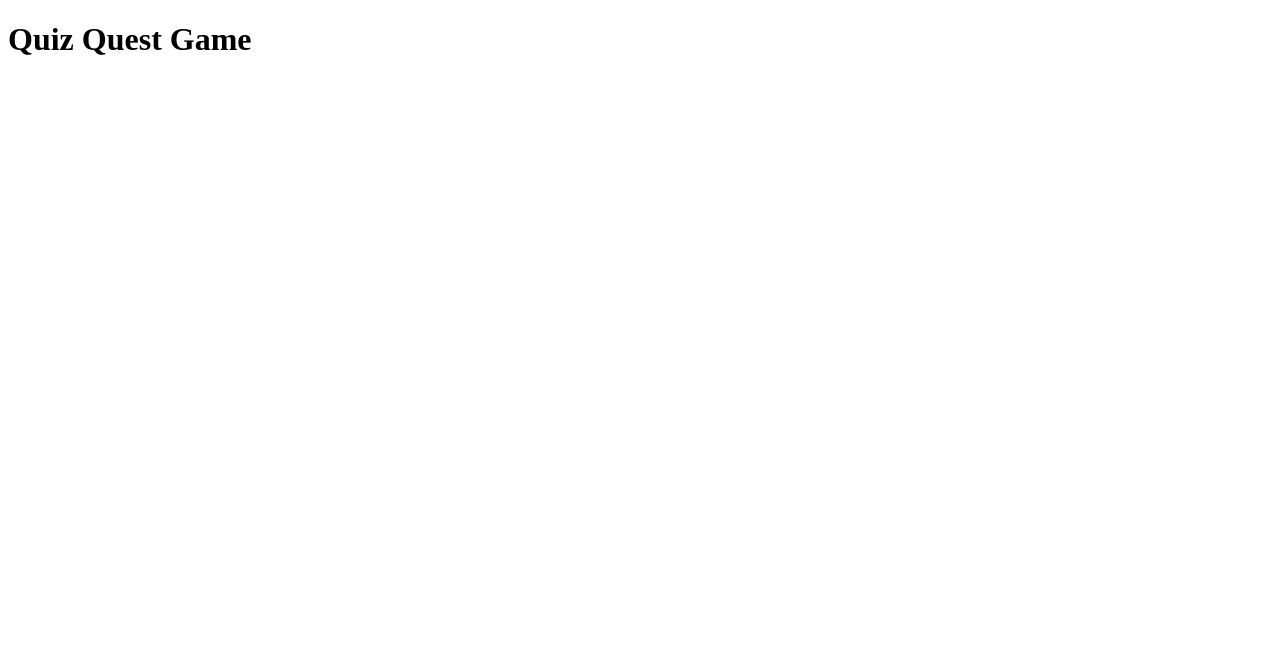
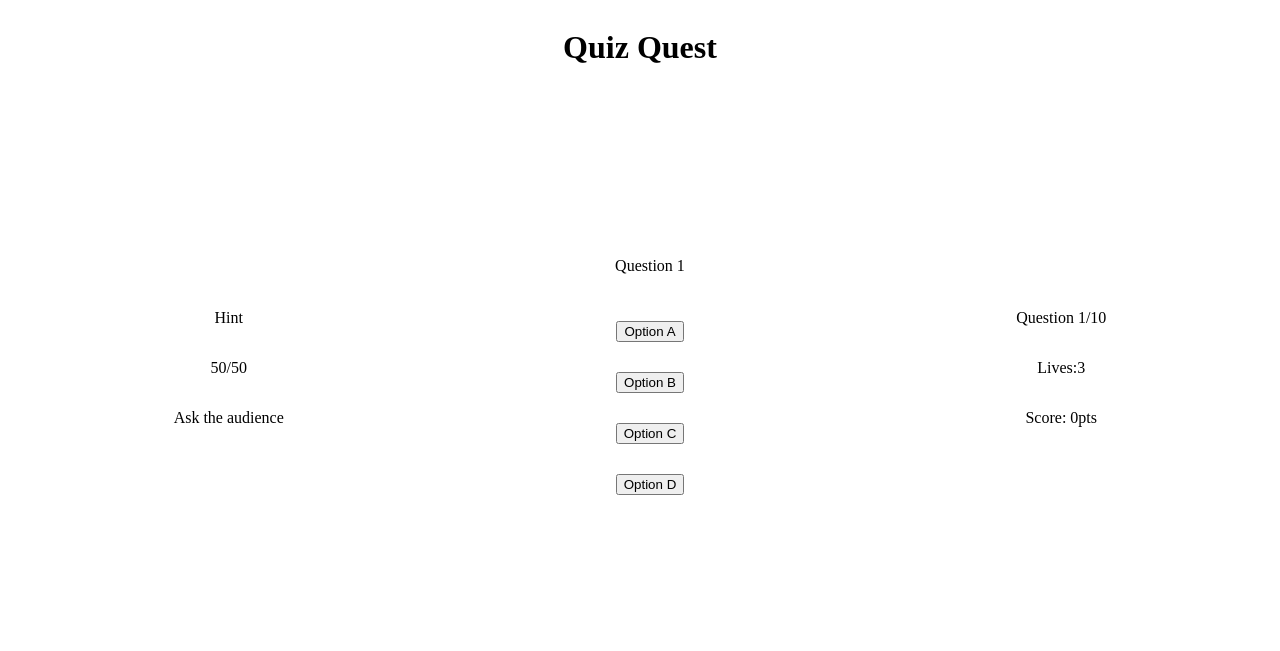
Before and after one commit to Angelica2310/quiz-quest-game, a website built with Vite: page client/index.html in a window 1280 px wide. Built offline with nearby package versions, Linux system fonts and the light colour scheme.

Commit message:
QQ C1 html-css

```diff
--- a/client/index.html
+++ b/client/index.html
@@ -1,5 +1,6 @@
 <!DOCTYPE html>
 <html lang="en">
+
 <head>
   <meta charset="UTF-8" />
   <meta name="viewport" content="width=device-width, initial-scale=1.0" />
@@ -7,7 +8,36 @@
   <link rel="stylesheet" href="./style.css" />
   <script type="module" src="./app.js" defer></script>
 </head>
+
+
+
 <body>
-    <h1>Quiz Quest Game</h1>
+  <header>
+    <h1>Quiz Quest</h1>
+  </header>
+  <div class="display-container">
+    <form class="question-container">
+      <p>Question 1</p>
+      <button>Option A</button>
+      <button>Option B</button>
+      <button>Option C</button>
+      <button>Option D</button>
+    </form>
+
+    <div class="lifeline-container">
+      <p>Hint</p>
+      <p>50/50</p>
+      <p>Ask the audience</p>
+    </div>
+
+    <div class="status-container">
+      <p>Question 1/10</p>
+      <p>Lives:3</p>
+      <p>Score: 0pts</p>
+    </div>
+
+  </div>
+
 </body>
+
 </html>
--- a/client/package.json
+++ b/client/package.json
@@ -2,7 +2,6 @@
   "name": "client",
   "version": "1.0.0",
   "main": "index.js",
-  "devDependencies": {},
   "scripts": {
     "dev": "vite",
     "build": "vite build",
--- a/client/style.css
+++ b/client/style.css
@@ -0,0 +1,32 @@
+.question-container {
+  display: flex;
+  flex-direction: column;
+  align-items: center;
+  gap: 30px;
+}
+
+.lifeline-container {
+  display: flex;
+  flex-direction: column;
+  align-items: center;
+  order: -1;
+}
+
+.status-container {
+  display: flex;
+  flex-direction: column;
+  align-items: center;
+}
+
+.display-container {
+  display: flex;
+  flex-direction: row;
+  justify-content: space-around;
+  align-items: center;
+  height: 70vh;
+}
+
+header {
+  display: flex;
+  justify-content: center;
+}
```
Also changed, not shown: 1 other file. Lines whose indentation alone changed are shown as unchanged.
